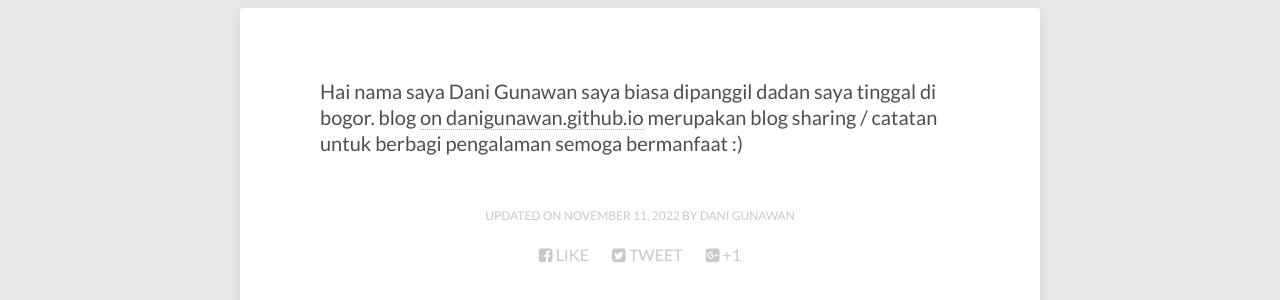
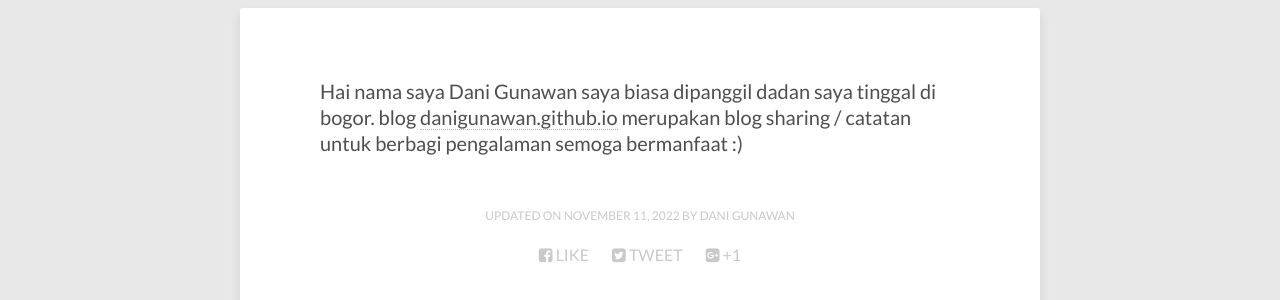
Before and after one commit to danigunawan/danigunawan.github.io, a Jekyll site: the page built from about/index.md, in a window 1280 px wide. Shown: the part 442-742 px from the top of the page. Built offline with Jekyll 4.4.1, drawn with Linux system fonts in a browser that asks for light colours; nearby versions of some CDN libraries.

Commit message:
[ADD POSTING] posting

```diff
--- a/about/index.md
+++ b/about/index.md
@@ -10,4 +10,4 @@ modified: 2022-11-11
 ---
 
 Hai nama saya Dani Gunawan saya biasa dipanggil dadan saya tinggal di bogor. blog
-[on danigunawan.github.io](http://danigunawan.github.io) merupakan blog sharing / catatan untuk berbagi pengalaman semoga bermanfaat :)
+[danigunawan.github.io](http://danigunawan.github.io) merupakan blog sharing / catatan untuk berbagi pengalaman semoga bermanfaat :)
```
Also changed, not shown: _posts/2022-11-07-belajar-virtualisasi-dan-cloud-computing.md (renamed from _posts/2022-11-08-belajar-virtualisasi-dan-cloud-computing.md, +1 -0 lines).
